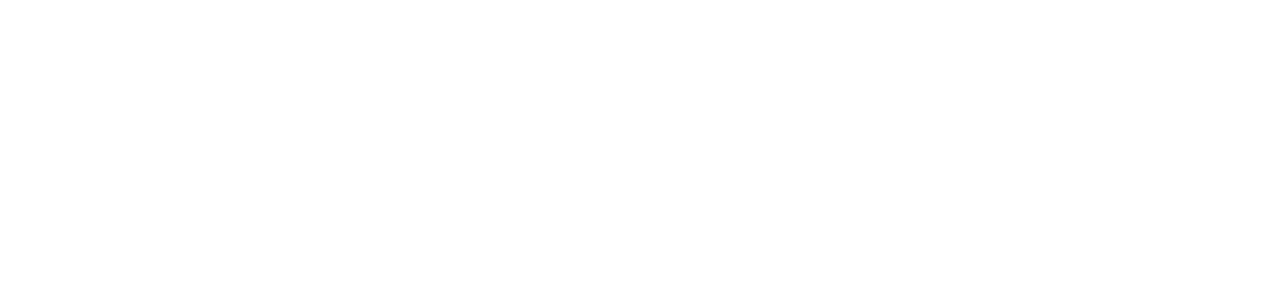
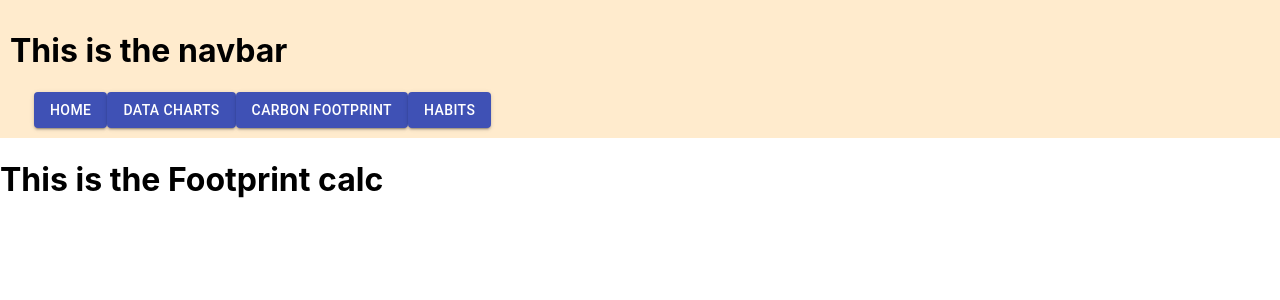
Before and after one commit to jesse-maretz/capstone-frontend, a React (Create React App) app: page /footprint in a window 1280 px wide. Shown: the top 300 px of the page. Built offline with nearby package versions, Linux system fonts and the light colour scheme.

Commit message:
added more nav buttons

```diff
--- a/src/App.js
+++ b/src/App.js
@@ -3,6 +3,8 @@
 import MacroData from './components/MacroData'
 import Climate from './components/Climate'
 import Energy from './components/Energy'
+import Habits from './components/Habits'
+import Footprint from './components/Footprint'
 import { BrowserRouter as Router, Route } from 'react-router-dom'
 function App() {
   return (
@@ -16,6 +18,10 @@
         component={Climate} />
         <Route exact path="/data/energy"
         component={Energy} />
+        <Route exact path="/habits"
+        component={Habits} />
+        <Route exact path="/footprint"
+        component={Footprint} />
       </Router>
     </div>
   );
--- a/src/components/Footprint.js
+++ b/src/components/Footprint.js
@@ -0,0 +1,25 @@
+import React, { Component } from 'react'
+import Navbar from './Navbar'
+
+
+class Footprint extends Component{
+    constructor(props){
+        super(props)
+    }
+
+
+
+    render(){
+        return(
+            <div>
+                <header>
+                    <Navbar />
+                </header>
+                <h1>This is the Footprint calc</h1>
+            </div>
+        )
+    }
+}
+
+
+export default Footprint
--- a/src/components/Navbar.js
+++ b/src/components/Navbar.js
@@ -13,11 +13,32 @@
             <div className='navbar'>
                 <h1>This is the navbar</h1>
                 <Container>
+                    <Link to='/'>
+                        <Button
+                        variant='contained'
+                        color='primary'>
+                            Home
+                        </Button>
+                    </Link>
                     <Link to='/data'>
                         <Button
                         variant='contained'
-                        color='primary'
-                        >Data charts
+                        color='primary'>
+                            Data charts
+                        </Button>
+                    </Link>
+                    <Link to='/footprint'>
+                        <Button
+                        variant='contained'
+                        color='primary'>
+                            Carbon Footprint
+                        </Button>
+                    </Link>
+                    <Link to='/habits'>
+                        <Button
+                        variant='contained'
+                        color='primary'>
+                            Habits
                         </Button>
                     </Link>
                 </Container>
```
Also changed, not shown: 1 other file (tests, documents, lock files or other folders).
